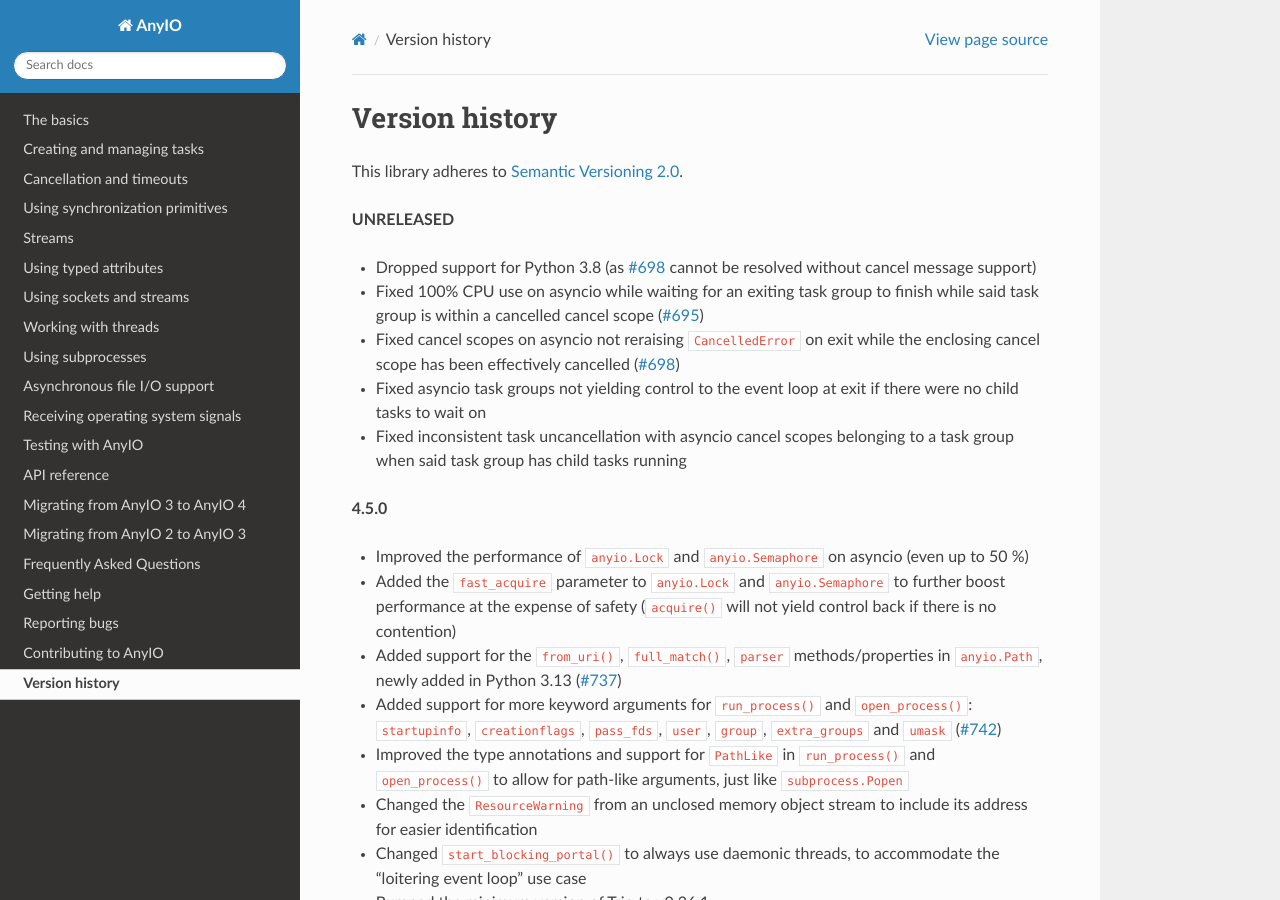
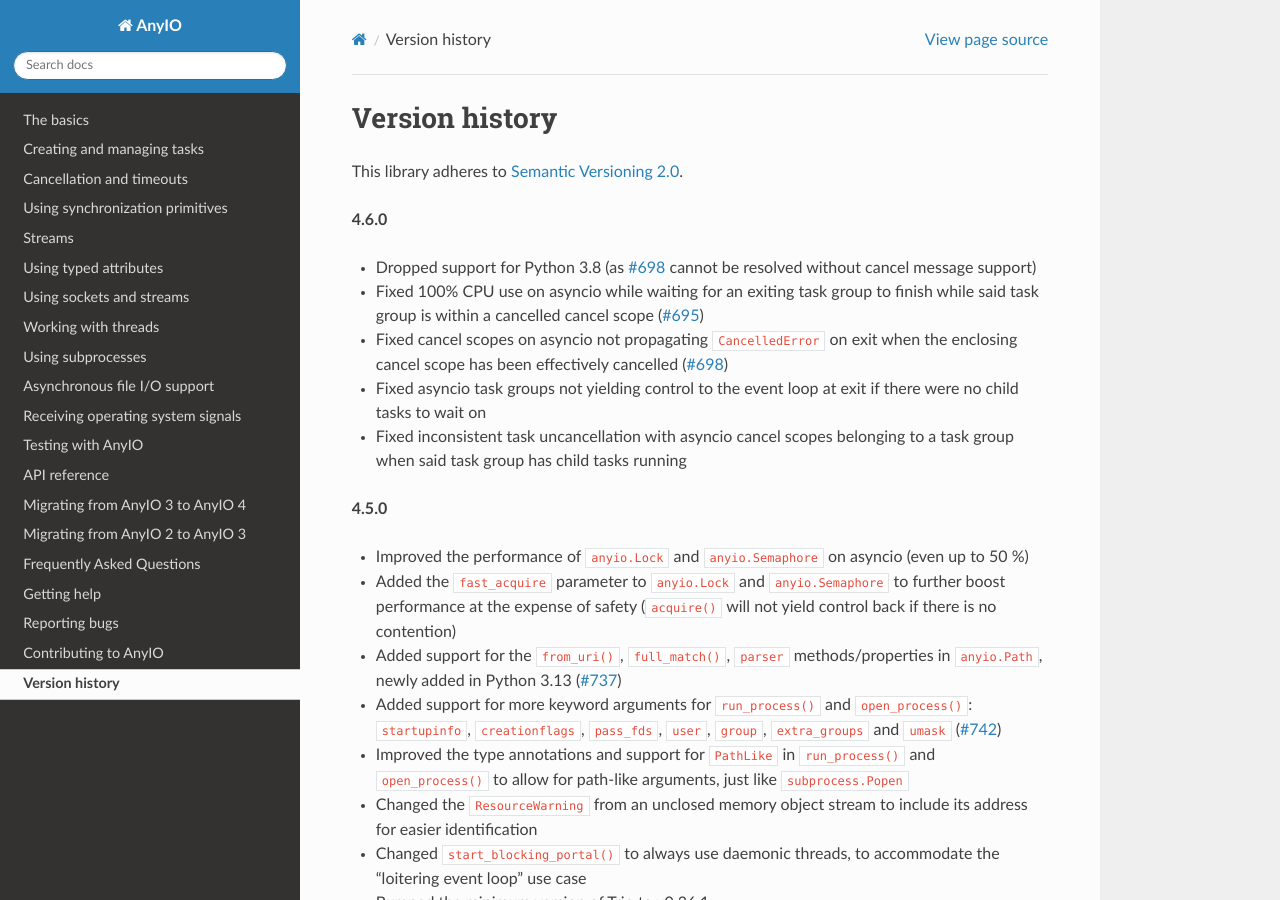
Before and after one commit to agronholm/anyio, a Sphinx documentation site: the page built from docs/versionhistory.rst, in a window 1280 px wide and 900 px high. Built offline with Sphinx 7.4.7 and the Read the Docs theme 2.0.0, drawn with Linux system fonts in a browser that asks for light colours; the version number could not be read and is left out.

Commit message:
Bumped up the version

```diff
--- a/docs/versionhistory.rst
+++ b/docs/versionhistory.rst
@@ -3,7 +3,7 @@ Version history
 
 This library adheres to `Semantic Versioning 2.0 <http://semver.org/>`_.
 
-**UNRELEASED**
+**4.6.0**
 
 - Dropped support for Python 3.8
   (as `#698 <https://github.com/agronholm/anyio/issues/698>`_ cannot be resolved
@@ -11,7 +11,7 @@ This library adheres to `Semantic Versioning 2.0 <http://semver.org/>`_.
 - Fixed 100% CPU use on asyncio while waiting for an exiting task group to finish while
   said task group is within a cancelled cancel scope
   (`#695 <https://github.com/agronholm/anyio/issues/695>`_)
-- Fixed cancel scopes on asyncio not reraising ``CancelledError`` on exit while the
+- Fixed cancel scopes on asyncio not propagating ``CancelledError`` on exit when the
   enclosing cancel scope has been effectively cancelled
   (`#698 <https://github.com/agronholm/anyio/issues/698>`_)
 - Fixed asyncio task groups not yielding control to the event loop at exit if there were
```
